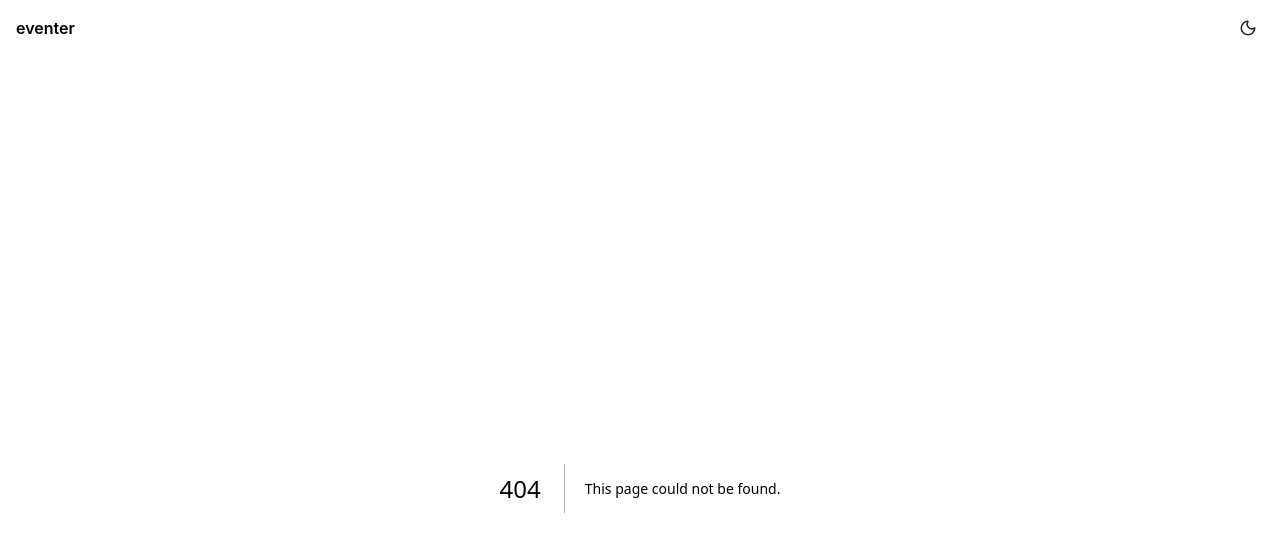
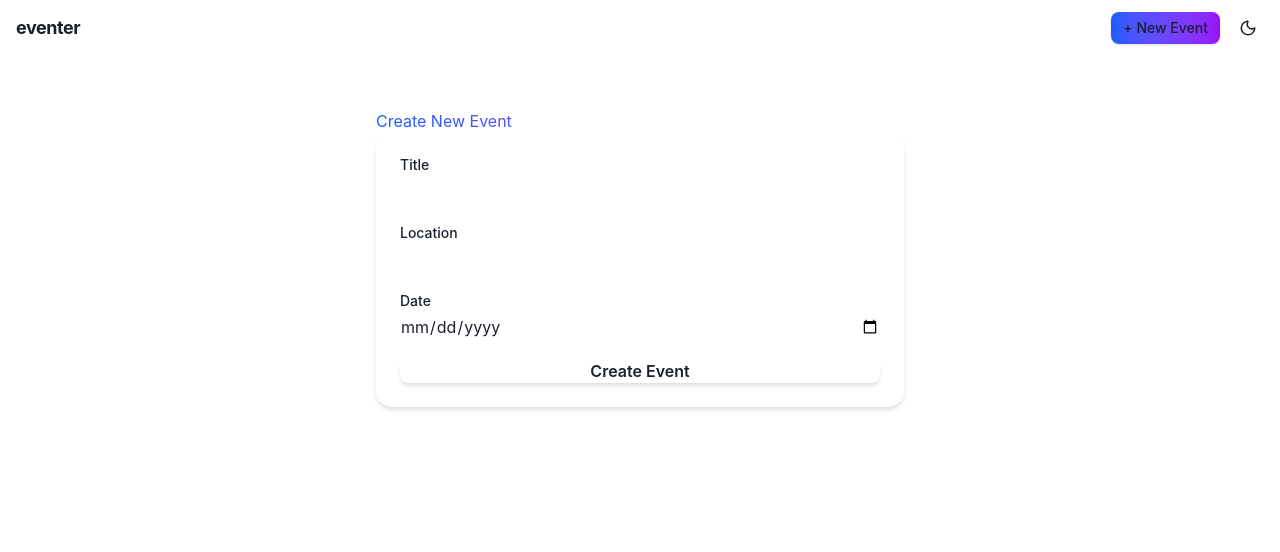
Before and after one commit to Adebozz/eventer, a Next.js app: page /events/new in a window 1280 px wide. Before the commit this address had no page. Shown: the top 552 px of the page. Built offline with nearby package versions, Linux system fonts and the light colour scheme.

Commit message:
`feat: updated Navbar and HomePage components with new features and styles`

```diff
--- a/components/ui/Navbar.tsx
+++ b/components/ui/Navbar.tsx
@@ -2,14 +2,24 @@
 import Link from 'next/link'
 import ThemeToggle from './ThemeToggle'
 
+export default function Navbar() {
+  return (
+    <nav className="sticky top-0 z-40 px-4 h-14 flex items-center justify-between border-b bg-white/70 dark:bg-neutral-900/70 backdrop-blur-md">
+      <Link href="/" className="font-bold text-lg tracking-tight">
+        eventer
+      </Link>
 
-export default function Navbar() {
-return (
-<nav className="sticky top-0 z-40 px-4 h-14 flex items-center justify-between border-b">
-<Link href="/" className="font-semibold">eventer</Link>
-<div className="flex items-center gap-2">
-<ThemeToggle />
-</div>
-</nav>
-)
+      <div className="flex items-center gap-3">
+        {/* + New Event Button */}
+        <Link
+          href="/events/new"
+          className="px-3 py-1.5 rounded-lg text-sm font-medium bg-gradient-to-r from-blue-600 to-purple-600 text-white shadow hover:opacity-90 transition"
+        >
+          + New Event
+        </Link>
+
+        <ThemeToggle />
+      </div>
+    </nav>
+  )
 }
--- /dev/null
+++ b/src/app/events/new/page.tsx
@@ -0,0 +1,93 @@
+'use client'
+
+import { useState } from "react"
+import { useRouter } from "next/navigation"
+
+export default function NewEventPage() {
+  const router = useRouter()
+  const [loading, setLoading] = useState(false)
+  const [form, setForm] = useState({
+    title: "",
+    location: "",
+    date: "",
+  })
+
+  const handleChange = (e: React.ChangeEvent<HTMLInputElement>) => {
+    setForm({ ...form, [e.target.name]: e.target.value })
+  }
+
+  const handleSubmit = async (e: React.FormEvent) => {
+    e.preventDefault()
+    setLoading(true)
+
+    const res = await fetch("/api/events", {
+      method: "POST",
+      headers: { "Content-Type": "application/json" },
+      body: JSON.stringify(form),
+    })
+
+    setLoading(false)
+    if (res.ok) {
+      router.push("/") // redirect to homepage
+    } else {
+      alert("Failed to create event. Please try again.")
+    }
+  }
+
+  return (
+    <main className="max-w-xl mx-auto p-6">
+      <h1 className="text-3xl font-extrabold mb-8 bg-gradient-to-r from-blue-600 to-purple-600 bg-clip-text text-transparent">
+        Create New Event
+      </h1>
+
+      <form
+        onSubmit={handleSubmit}
+        className="p-6 rounded-2xl border shadow-md bg-white dark:bg-neutral-900 space-y-5"
+      >
+        <div>
+          <label className="block text-sm font-medium mb-1">Title</label>
+          <input
+            type="text"
+            name="title"
+            value={form.title}
+            onChange={handleChange}
+            required
+            className="w-full px-4 py-2 rounded-lg border focus:ring-2 focus:ring-blue-500 dark:bg-neutral-800 dark:border-neutral-700"
+          />
+        </div>
+
+        <div>
+          <label className="block text-sm font-medium mb-1">Location</label>
+          <input
+            type="text"
+            name="location"
+            value={form.location}
+            onChange={handleChange}
+            required
+            className="w-full px-4 py-2 rounded-lg border focus:ring-2 focus:ring-blue-500 dark:bg-neutral-800 dark:border-neutral-700"
+          />
+        </div>
+
+        <div>
+          <label className="block text-sm font-medium mb-1">Date</label>
+          <input
+            type="date"
+            name="date"
+            value={form.date}
+            onChange={handleChange}
+            required
+            className="w-full px-4 py-2 rounded-lg border focus:ring-2 focus:ring-blue-500 dark:bg-neutral-800 dark:border-neutral-700"
+          />
+        </div>
+
+        <button
+          type="submit"
+          disabled={loading}
+          className="w-full py-2 rounded-lg bg-gradient-to-r from-blue-600 to-purple-600 text-white font-semibold shadow-md hover:opacity-90 transition disabled:opacity-50"
+        >
+          {loading ? "Creating..." : "Create Event"}
+        </button>
+      </form>
+    </main>
+  )
+}
--- a/src/app/page.tsx
+++ b/src/app/page.tsx
@@ -2,52 +2,43 @@ import React from "react";
 import { prisma } from "@/libs/prisma";
 
 export default async function HomePage() {
-  // ✅ Fetch events directly from the database (server component)
+  // ✅ Fetch events directly from DB (server component)
   const events = await prisma.event.findMany({
     orderBy: { createdAt: "desc" },
   });
 
   return (
-    <main className="max-w-5xl mx-auto p-8">
-      {/* Header */}
-      <h1 className="text-4xl font-extrabold text-center mb-10 bg-gradient-to-r from-blue-600 to-purple-600 text-transparent bg-clip-text">
+    <main className="max-w-6xl mx-auto p-6">
+      <h1 className="text-4xl font-bold mb-10 text-center bg-gradient-to-r from-blue-600 to-purple-600 bg-clip-text text-transparent">
         Upcoming Events
       </h1>
 
       {events.length === 0 ? (
-        <p className="text-center text-gray-500 text-lg">
-          No events available. 🎉
+        <p className="text-center text-gray-500 dark:text-gray-400">
+          No events yet. Be the first to create one!
         </p>
       ) : (
-        <div className="grid md:grid-cols-2 lg:grid-cols-3 gap-8">
+        <div className="grid gap-6 sm:grid-cols-2 lg:grid-cols-3">
           {events.map((event) => (
             <div
               key={event.id}
-              className="group relative p-6 rounded-2xl bg-white shadow-lg hover:shadow-2xl transition-shadow duration-300 border border-gray-100"
+              className="group relative p-6 rounded-2xl border shadow-sm bg-white dark:bg-neutral-900 transition hover:shadow-xl hover:-translate-y-1"
             >
-              {/* Accent bar */}
-              <span className="absolute top-0 left-0 w-full h-1 bg-gradient-to-r from-blue-500 to-purple-500 rounded-t-2xl"></span>
-
-              <h2 className="text-2xl font-semibold mb-2 text-gray-800 group-hover:text-purple-600 transition-colors">
+              <h2 className="text-xl font-semibold mb-2 group-hover:text-blue-600 dark:group-hover:text-purple-400 transition">
                 {event.title}
               </h2>
-
-              <p className="text-gray-600 mb-4">
+              <p className="text-gray-600 dark:text-gray-400 mb-3">
                 📍 {event.location}
               </p>
-
-              <p className="text-sm text-gray-500">
-                {new Date(event.date).toLocaleDateString("en-US", {
+              <p className="text-sm text-gray-500 dark:text-gray-500">
+                {new Date(event.date).toLocaleDateString(undefined, {
                   weekday: "long",
                   year: "numeric",
                   month: "long",
                   day: "numeric",
                 })}
               </p>
-
-              <button className="mt-4 w-full py-2 px-4 rounded-lg bg-gradient-to-r from-blue-600 to-purple-600 text-white font-medium hover:opacity-90 transition">
-                View Details
-              </button>
+              <span className="absolute inset-0 rounded-2xl ring-2 ring-transparent group-hover:ring-blue-500 dark:group-hover:ring-purple-500 transition pointer-events-none" />
             </div>
           ))}
         </div>
```
